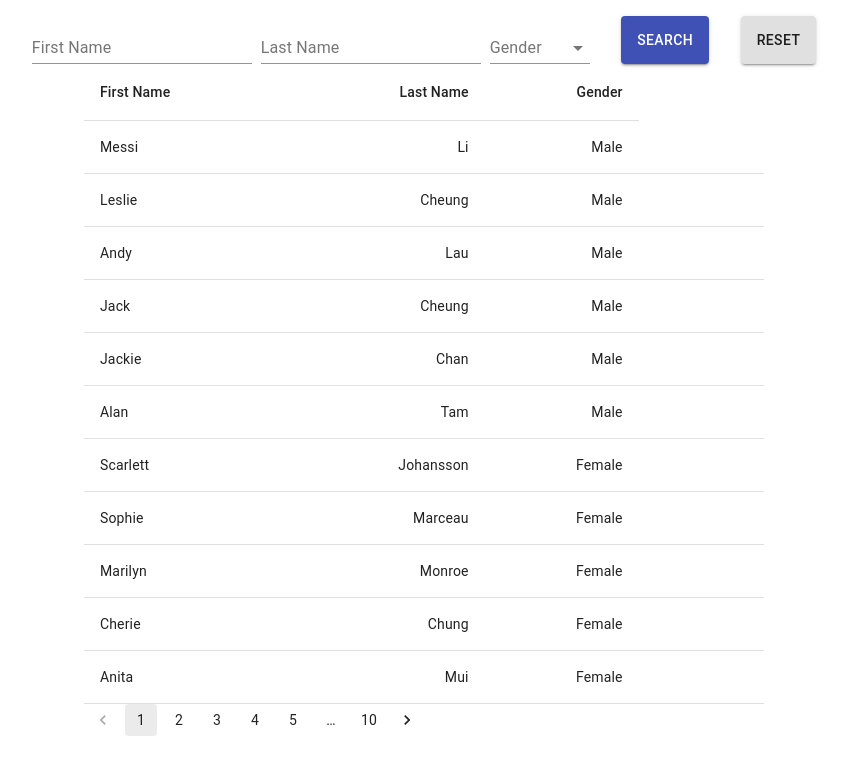
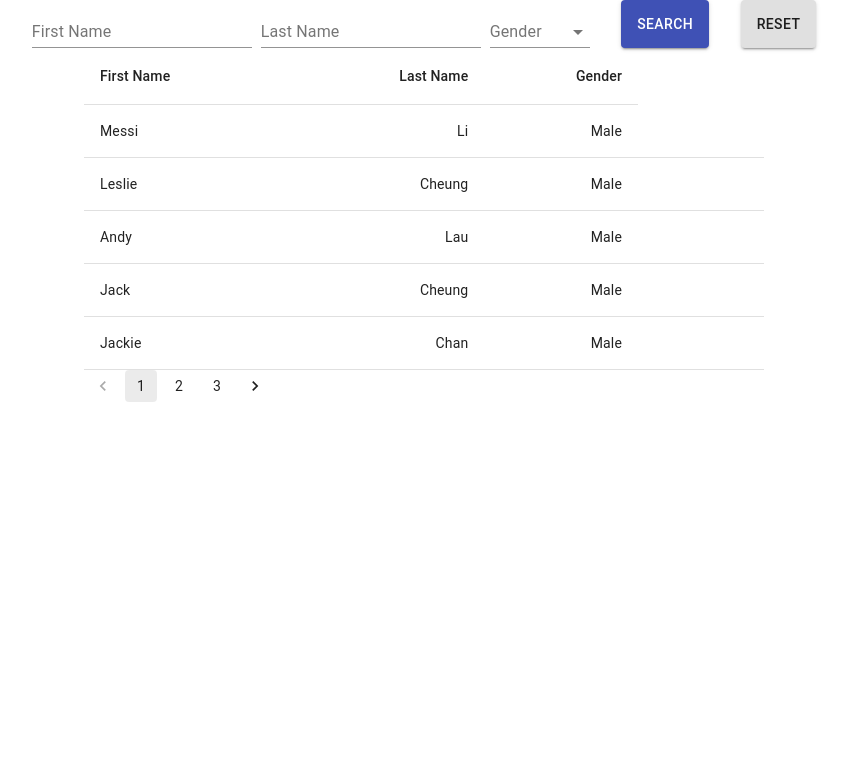
Before and after one commit to licaomeng/cra-redux-mobx, a React (Create React App) app: page / in a window 1280 px wide. Shown: the top 774 px of the page, without its empty margins (216-1064 px from the left). Built offline with nearby package versions, Linux system fonts and the light colour scheme.

Commit message:
initially completed

```diff
--- a/package.json
+++ b/package.json
@@ -8,6 +8,8 @@
     "@testing-library/jest-dom": "^4.2.4",
     "@testing-library/react": "^9.3.2",
     "@testing-library/user-event": "^7.1.2",
+    "mobx": "^5.15.4",
+    "mobx-react": "^6.2.5",
     "react": "^16.13.1",
     "react-dom": "^16.13.1",
     "react-redux": "^7.2.0",
--- a/src/App.js
+++ b/src/App.js
@@ -1,33 +1,19 @@
 import React from 'react';
 import { connect } from 'react-redux';
-import InputLabel from '@material-ui/core/InputLabel';
-import MenuItem from '@material-ui/core/MenuItem';
-import Button from '@material-ui/core/Button';
-import TextField from '@material-ui/core/TextField';
-import Select from '@material-ui/core/Select';
-import Table from '@material-ui/core/Table';
-import TableBody from '@material-ui/core/TableBody';
-import TableCell from '@material-ui/core/TableCell';
-import TableContainer from '@material-ui/core/TableContainer';
-import FormControl from '@material-ui/core/FormControl';
-import TableHead from '@material-ui/core/TableHead';
-import TableRow from '@material-ui/core/TableRow';
-import Pagination from '@material-ui/lab/Pagination';
-import Grid from '@material-ui/core/Grid';
+import SearchBar from './component/searchBar'
+import PaginationBar from './component/paginationBar'
+import TableBar from './component/tableBar'
+import SearchStore from './store/searchStore'
+import PaginationStore from './store/paginationStore'
+
+const searchStore = new SearchStore()
+const paginationStore = new PaginationStore()
 
 /*
  * mapDispatchToProps
 */
 const mapDispatchToProps = dispatch => ({
-  simpleAction: () => dispatch({
-    type: 'SIMPLE_ACTION',
-    payload: 123
-  }),
-
-  genderAction: (gender) => dispatch({
-    type: 'GENDER_ACTION',
-    payload: gender
-  })
+  dispatch
 })
 
 /*
@@ -38,84 +24,30 @@ const mapStateToProps = state => ({
 })
 
 class App extends React.Component {
-  simpleAction = () => {
-    this.props.simpleAction();
-  }
-
-  handleGender = (gender) => {
-    this.props.genderAction(gender);
+  handlePageChange = (e, page) => {
+    this.props.pageChange(page)
   }
 
   render() {
-    const { simpleReducer: { result, gender, dataList } } = this.props
-    const rows = []
+    const { simpleReducer: { result, gender, dataList, pageSize }, dispatch } = this.props
     return (
       <div className="App">
-        <p>{result}</p>
-        <div style={{ display: 'flex', justifyContent: 'center' }}>
-          <FormControl>
-            <TextField id="standard-basic" label="First Name" />
-          </FormControl>
-          &nbsp;&nbsp;
-          <FormControl>
-            <TextField id="standard-basic" label="Last Name" />
-          </FormControl>
-          &nbsp;&nbsp;
-          <FormControl style={{ width: '100px' }}>
-            <InputLabel id="demo-simple-select-label">Gender</InputLabel>
-            <Select
-              labelId="demo-simple-select-label"
-              id="demo-simple-select"
-            // defaultValue={'none'}
-            // value={gender}
-            // onChange={this.handleGender}
-            >
-              {/* <MenuItem value={"none"}>None</MenuItem> */}
-              <MenuItem value={'male'}>Male</MenuItem>
-              <MenuItem value={'female'}>Female</MenuItem>
-            </Select>
-          </FormControl>
-          &nbsp;&nbsp;&nbsp;&nbsp;&nbsp;&nbsp;&nbsp;
-          <Button variant="contained" color="primary" onClick={this.simpleAction}>
-            Search
-        </Button>
-        &nbsp;&nbsp;&nbsp;&nbsp;&nbsp;&nbsp;&nbsp;
-          <Button variant="contained" onClick={this.simpleAction}>
-            Reset
-        </Button>
-        </div>
+        <SearchBar
+          dispatch={dispatch}
+          searchStore={searchStore}
+          paginationStore={paginationStore}
+        />
 
-        {/* <TableContainer component={Paper}> */}
-        <div style={{ padding: '0 300px' }}>
-        <Table
-          // className={classes.table}
-          aria-label="simple table">
-          <TableHead>
-            <TableRow>
-              <TableCell>First Name</TableCell>
-              <TableCell align="right">Last Name</TableCell>
-              <TableCell align="right">Gender</TableCell>
-            </TableRow>
-          </TableHead>
-          <TableBody>
-            {dataList.map((row) => (
-              <TableRow key={row.name}>
-                <TableCell component="th" scope="row">
-                  {row.firstName}
-                </TableCell>
-                <TableCell align="right">{row.lastName}</TableCell>
-                <TableCell align="right">{row.gender}</TableCell>
-                <TableCell align="right">{row.carbs}</TableCell>
-                <TableCell align="right">{row.protein}</TableCell>
-              </TableRow>
-            ))}
-          </TableBody>
-        </Table>
-        </div>
-        <div style={{ padding: '0 300px' }}>
-        <Pagination count={10} shape="rounded" />
-        </div>
-        {/* </TableContainer> */}
+        <TableBar
+          dataList={dataList}
+        />
+
+        <PaginationBar
+          dispatch={dispatch}
+          pageSize={pageSize}
+          searchStore={searchStore}
+          paginationStore={paginationStore}
+        />
       </div>
     );
   }
--- a/src/actions/simpleAction.js
+++ /dev/null
@@ -1,6 +0,0 @@
-export const simpleAction = () => dispatch => {
-  dispatch({
-    type: 'SIMPLE_ACTION',
-    payload: 'result_of_simple_action'
-  })
-}
--- /dev/null
+++ b/src/component/paginationBar.jsx
@@ -0,0 +1,33 @@
+import React from 'react'
+import Pagination from '@material-ui/lab/Pagination';
+
+export default function paginationBar(props) {
+  const {
+    dispatch,
+    pageSize,
+    paginationStore: {
+      param,
+      handlePage
+    }
+  } = props
+  const handlePageChange = (page) => {
+    handlePage(page)
+    dispatch({
+      type: 'ON_SEARCH',
+      payload: {
+        ...props.searchStore.param,
+        ...props.paginationStore.param
+      }
+    })
+  }
+
+  return (
+    <div style={{ padding: '0 300px' }}>
+      <Pagination
+        onChange={(e, v) => handlePageChange(v)}
+        count={pageSize}
+        shape="rounded"
+      />
+    </div>
+  )
+}
--- /dev/null
+++ b/src/component/searchBar.jsx
@@ -0,0 +1,74 @@
+import React from 'react'
+import { observer } from 'mobx-react'
+import InputLabel from '@material-ui/core/InputLabel';
+import MenuItem from '@material-ui/core/MenuItem';
+import Button from '@material-ui/core/Button';
+import TextField from '@material-ui/core/TextField';
+import Select from '@material-ui/core/Select';
+import FormControl from '@material-ui/core/FormControl';
+
+function SearchBar(props) {
+  const onSearch = () => {
+    props.dispatch({
+      type: 'ON_SEARCH',
+      payload: {
+        ...props.searchStore.param,
+        ...props.paginationStore.param
+      }
+    })
+  }
+
+  const {
+    searchStore: {
+      param: {
+        firstName = '',
+        lastName = '',
+        gender = ''
+      },
+      handleReset,
+      handleFirstName,
+      handleLastName,
+      handleGender
+    }
+  } = props
+  return (
+    <div style={{ display: 'flex', justifyContent: 'center' }}>
+      <FormControl>
+        <TextField
+          id="standard-basic"
+          label="First Name"
+          value={firstName}
+          onChange={(e) => handleFirstName(e.target.value)}
+        />
+      </FormControl>
+          &nbsp;&nbsp;
+      <FormControl>
+        <TextField
+          id="standard-basic"
+          label="Last Name"
+          value={lastName}
+          onChange={(e) => handleLastName(e.target.value)}
+        />
+      </FormControl>
+          &nbsp;&nbsp;
+      <FormControl style={{ width: '100px' }}>
+        <InputLabel id="demo-simple-select-label">Gender</InputLabel>
+        <Select
+          labelId="demo-simple-select-label"
+          id="demo-simple-select"
+          value={gender}
+          onChange={(e) => handleGender(e.target.value)}
+        >
+          <MenuItem value={'Male'}>Male</MenuItem>
+          <MenuItem value={'Female'}>Female</MenuItem>
+        </Select>
+      </FormControl>
+          &nbsp;&nbsp;&nbsp;&nbsp;&nbsp;&nbsp;&nbsp;
+      <Button variant="contained" color="primary" onClick={onSearch}>Search</Button>
+        &nbsp;&nbsp;&nbsp;&nbsp;&nbsp;&nbsp;&nbsp;
+      <Button variant="contained" onClick={handleReset}>Reset</Button>
+    </div>
+  )
+}
+
+export default observer(SearchBar)
--- /dev/null
+++ b/src/component/tableBar.jsx
@@ -0,0 +1,37 @@
+import React, { Component } from 'react'
+import Table from '@material-ui/core/Table';
+import TableBody from '@material-ui/core/TableBody';
+import TableCell from '@material-ui/core/TableCell';
+import TableHead from '@material-ui/core/TableHead';
+import TableRow from '@material-ui/core/TableRow';
+
+export default function tableBar(props) {
+  const { dataList } = props
+  return (
+    <div style={{ padding: '0 300px' }}>
+      <Table
+        aria-label="simple table">
+        <TableHead>
+          <TableRow>
+            <TableCell>First Name</TableCell>
+            <TableCell align="right">Last Name</TableCell>
+            <TableCell align="right">Gender</TableCell>
+          </TableRow>
+        </TableHead>
+        <TableBody>
+          {dataList.map((row) => (
+            <TableRow key={row.firstName}>
+              <TableCell component="th" scope="row">
+                {row.firstName}
+              </TableCell>
+              <TableCell align="right">{row.lastName}</TableCell>
+              <TableCell align="right">{row.gender}</TableCell>
+              <TableCell align="right">{row.carbs}</TableCell>
+              <TableCell align="right">{row.protein}</TableCell>
+            </TableRow>
+          ))}
+        </TableBody>
+      </Table>
+    </div>
+  )
+}
--- a/src/reducers/simpleReducer.js
+++ b/src/reducers/simpleReducer.js
@@ -12,13 +12,35 @@ const dataList = [
   { firstName: 'Anita', lastName: 'Mui', gender: 'Female' }
 ]
 
-export default (state = { gender: '', dataList }, action) => {
+export default (state = {}, action) => {
+
   switch (action.type) {
-    case 'SIMPLE_ACTION':
+    case 'ON_SEARCH': {
+      const { firstName, lastName, gender, page } = action.payload
+      const result = dataList
+        .filter(item => {
+          if (
+            item.firstName.includes(firstName) &&
+            item.lastName.includes(lastName) &&
+            item.gender.includes(gender)
+          ) {
+            return true
+          }
+        })
+      const pageSize = Math.ceil(result.length / 5)
+      const startIndex = ((page > pageSize ? 1 : page) - 1) * 5
+
       return {
-        result: action.payload
+        ...state,
+        pageSize,
+        dataList: result.slice(startIndex, startIndex + 5)
       }
+    }
     default:
-      return state
+      return {
+        ...state,
+        pageSize: Math.ceil(dataList.length / 5),
+        dataList: dataList.slice(0, 5)
+      }
   }
 }
--- /dev/null
+++ b/src/store/paginationStore.js
@@ -0,0 +1,21 @@
+import { observable, computed, action, decorate } from 'mobx'
+
+class PaginationStore {
+  param = {
+    page: 1,
+  }
+
+  get getPage() {
+    return this.param.page
+  }
+
+  handlePage = val => {
+    this.param.page = val
+  }
+}
+
+export default decorate(PaginationStore, {
+  param: observable,
+  getPage: computed,
+  handlePage: action
+})
--- /dev/null
+++ b/src/store/searchStore.js
@@ -0,0 +1,36 @@
+import { observable, action, decorate } from 'mobx'
+
+class SearchStore {
+  param = {
+    firstName: '',
+    lastName: '',
+    gender: ''
+  }
+
+  handleFirstName = val => {
+    this.param.firstName = val
+  }
+
+  handleLastName = val => {
+    this.param.lastName = val
+  }
+
+  handleGender = val => {
+    this.param.gender = val
+  }
+
+  handleReset = () => {
+    this.param = {
+      firstName: '',
+      lastName: '',
+      gender: ''
+    }
+  }
+}
+
+export default decorate(SearchStore, {
+  param: observable,
+  handleFirstName: action,
+  handleLastName: action,
+  handleGender: action
+})
```
